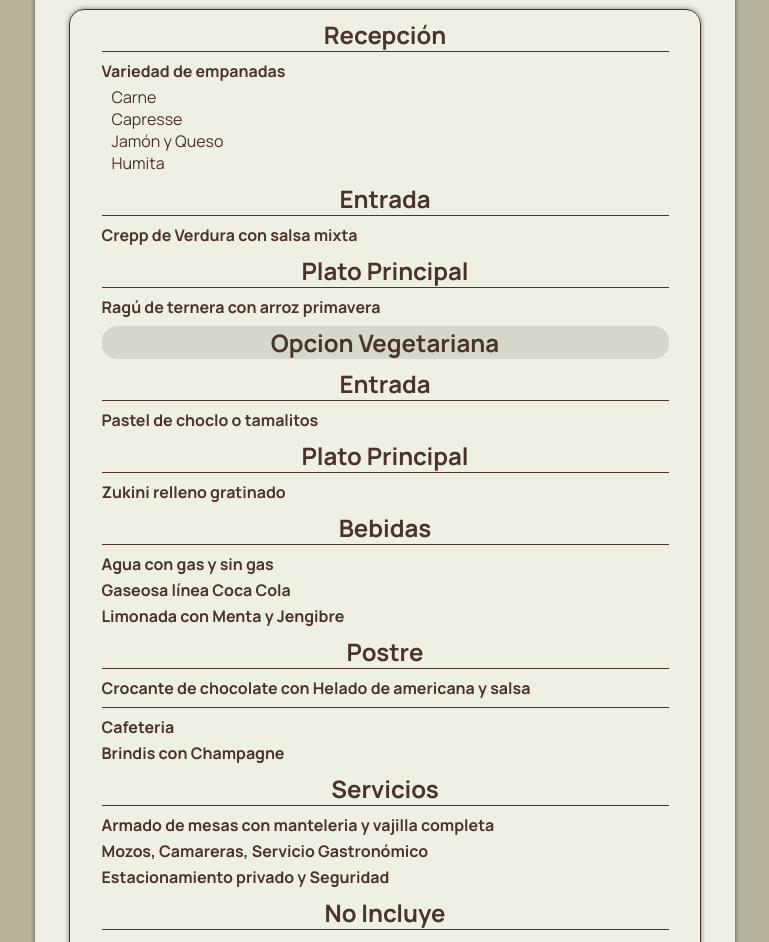
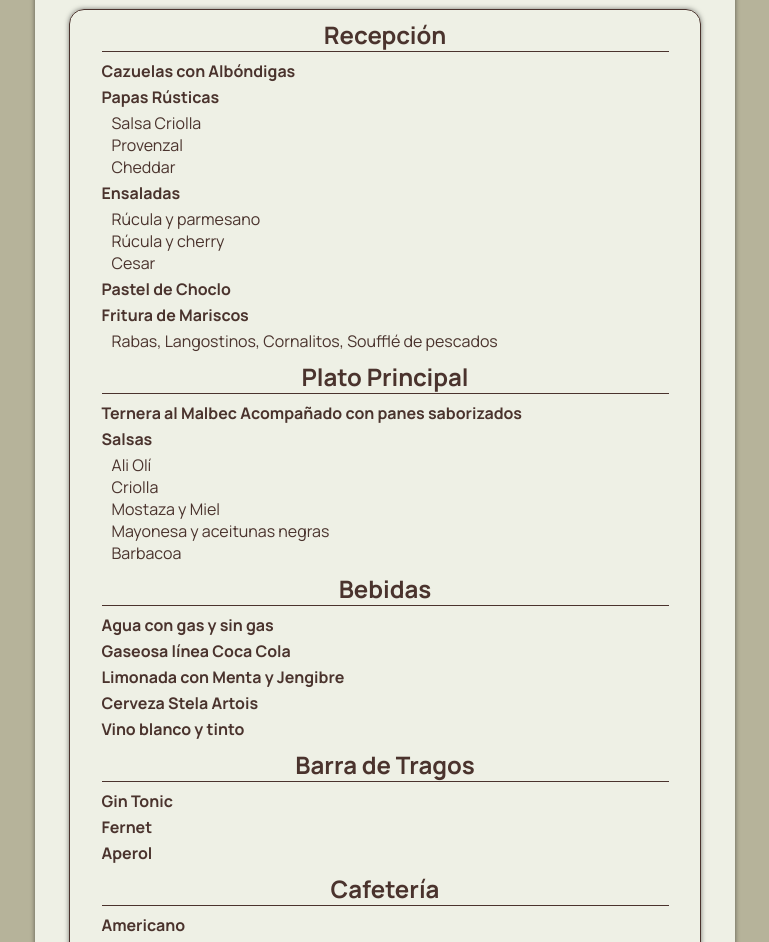
Before and after one commit to LaGaviotaEventos/Evento-023, a plain HTML site: page index.html in a window 1280 px wide. Shown: the part 235-1177 px from the top of the page, without its empty margins (255-1024 px from the left). Drawn offline with nearby package versions, Linux system fonts and the light colour scheme.

Commit message:
Update index.html

```diff
--- a/index.html
+++ b/index.html
@@ -23,8 +23,8 @@
                 <img src="Imagenes/Titulo-la-gaviota.png">
             </div>
             <div class="container-header-text">
-                <h1>Avón</h1>
-                <p>8 de Octubre 2024</p>
+                <h1>Sra. Maia</h1>
+                <p>26 De Abril</p>
             </div>
         </header>
 
@@ -33,38 +33,31 @@
                 <li class="option">
                     <h2>Recepción</h2>
                     <ul>
-                        <li class="Nombre-plato">Variedad de empanadas</li>
-                        <li class="Variedad-plato">Carne</li>
-                        <li class="Variedad-plato">Capresse</li>
-                        <li class="Variedad-plato">Jamón y Queso</li>
-                        <li class="Variedad-plato">Humita</li>
-                    </ul>
-                </li>
-                <li class="option">
-                    <h2>Entrada</h2>
-                    <ul>
-                        <li class="Nombre-plato">Crepp de Verdura con salsa mixta</li>
+                        <li class="Nombre-plato">Cazuelas con Albóndigas</li>
+                        <li class="Nombre-plato">Papas Rústicas</li>
+                        <li class="Variedad-plato">Salsa Criolla</li>
+                        <li class="Variedad-plato">Provenzal</li>
+                        <li class="Variedad-plato">Cheddar</li>
+                        <li class="Nombre-plato">Ensaladas</li>
+                        <li class="Variedad-plato">Rúcula y parmesano</li>
+                        <li class="Variedad-plato">Rúcula y cherry</li>
+                        <li class="Variedad-plato">Cesar</li>
+                        <li class="Nombre-plato">Pastel de Choclo</li>
+                        <li class="Nombre-plato">Fritura de Mariscos</li>
+                        <li class="Variedad-plato">Rabas, Langostinos, Cornalitos, Soufflé de pescados</li>
                     </ul>
                 </li>
                 <li class="option">
                     <h2>Plato Principal</h2>
                     <ul>
-                        <li class="Nombre-plato">Ragú de ternera con arroz primavera</li>
-                    </ul>
-                </li>
-                <li class="option">
-                    <h2 class="opcion-vegetariana" >Opcion Vegetariana</h2>
-                </li>
-                <li class="option">
-                    <h2>Entrada</h2>
-                    <ul>
-                        <li class="Nombre-plato">Pastel de choclo o tamalitos</li>
-                    </ul>
-                </li>
-                <li class="option">
-                    <h2>Plato Principal</h2>
-                    <ul>
-                        <li class="Nombre-plato">Zukini relleno gratinado</li>
+                        <li class="Nombre-plato">Ternera al Malbec Acompañado con panes saborizados</li>
+                        <li class="Nombre-plato">Salsas</li>
+                        <li class="Variedad-plato">Ali Olí</li>
+                        <li class="Variedad-plato">Criolla</li>
+                        <li class="Variedad-plato">Mostaza y Miel</li>
+                        <li class="Variedad-plato">Mayonesa y aceitunas negras</li>
+                        <li class="Variedad-plato">Barbacoa</li>
+
                     </ul>
                 </li>
                 <li class="option">
@@ -73,41 +66,38 @@
                         <li class="Nombre-plato">Agua con gas y sin gas</li>
                         <li class="Nombre-plato">Gaseosa línea Coca Cola</li>
                         <li class="Nombre-plato">Limonada con Menta y Jengibre</li>
+                        <li class="Nombre-plato">Cerveza Stela Artois</li>
+                        <li class="Nombre-plato">Vino blanco y tinto</li>
                     </ul>
                 </li>
                 <li class="option">
-                    <h2>Postre</h2>
+                    <h2>Barra de Tragos</h2>
                     <ul>
-                        <li class="Nombre-plato">Crocante de chocolate con Helado de americana y salsa</li>
+                        <li class="Nombre-plato">Gin Tonic</li>
+                        <li class="Nombre-plato">Fernet</li>
+                        <li class="Nombre-plato">Aperol</li>
                     </ul>
                 </li>
                 <li class="option">
-                    <h2></h2>
+                    <h2>Cafetería</h2>
                     <ul>
-                        <li class="Nombre-plato">Cafeteria</li>
-                        <li class="Nombre-plato">Brindis con Champagne</li>
+                        <li class="Nombre-plato">Americano</li>
+                        <li class="Nombre-plato">Cortado</li>
                     </ul>
                 </li>
-
                 <li class="option">
                     <h2>Servicios</h2>
                     <ul>
-                        <li class="Nombre-plato">Armado de mesas con manteleria y vajilla completa</li>
-                        <li class="Nombre-plato">Mozos, Camareras, Servicio Gastronómico</li>
+                        <li class="Nombre-plato">Armado de salón con living</li>
+                        <li class="Nombre-plato">Mozos, Camareras, Barman, Servicio Gastronómico</li>
                         <li class="Nombre-plato">Estacionamiento privado y Seguridad</li>
-                    </ul>
-                </li>
-                <li class="option">
-                    <h2>No Incluye</h2>
-                    <ul>
-                        <li class="Nombre-plato">Sadai Adicapif</li>
                     </ul>
                 </li>
             </ul>
         </main>
 
         <footer class="container-footer">
-            <h2>Valor por Persona 30.000 mas IVA</h2>
+            <h2>Valor por Persona 40.000</h2>
         </footer>
 
     <div>
```
